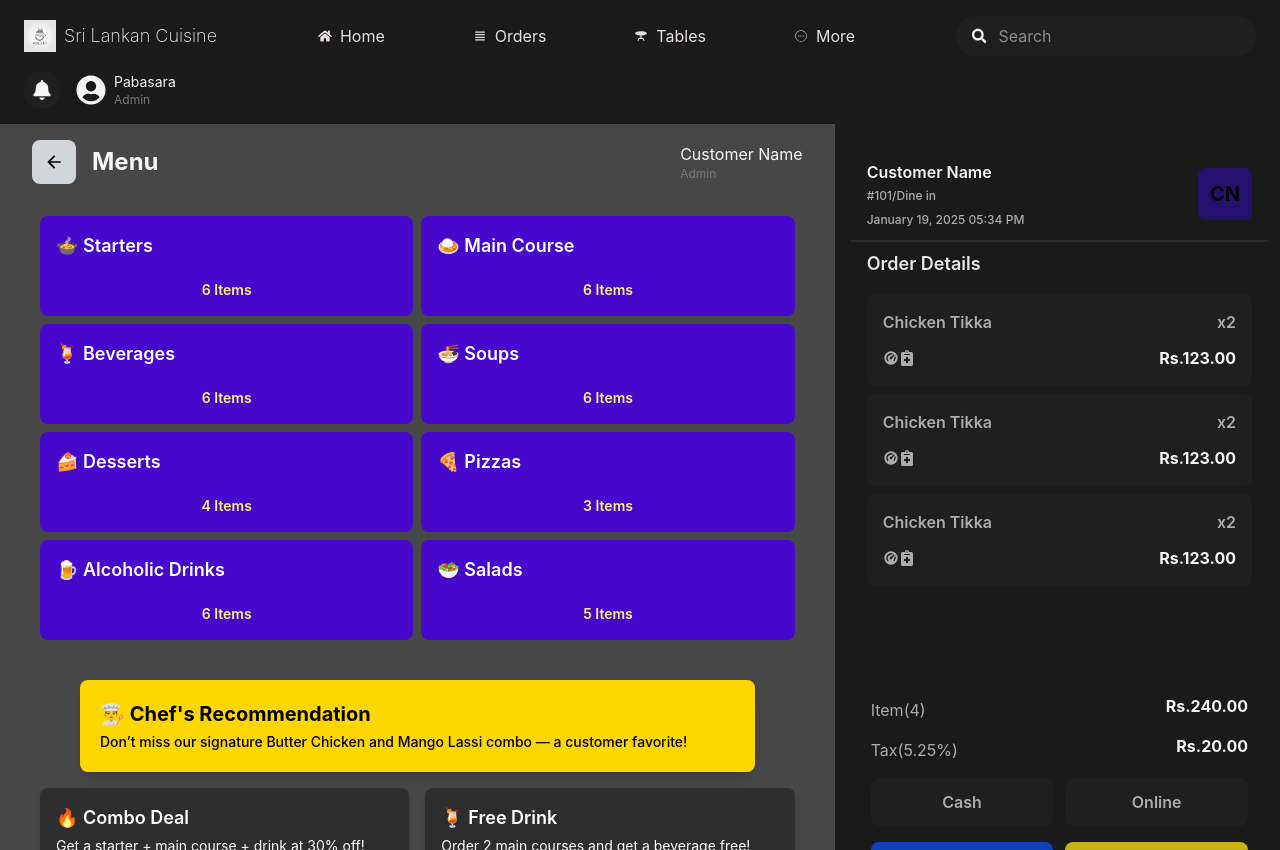
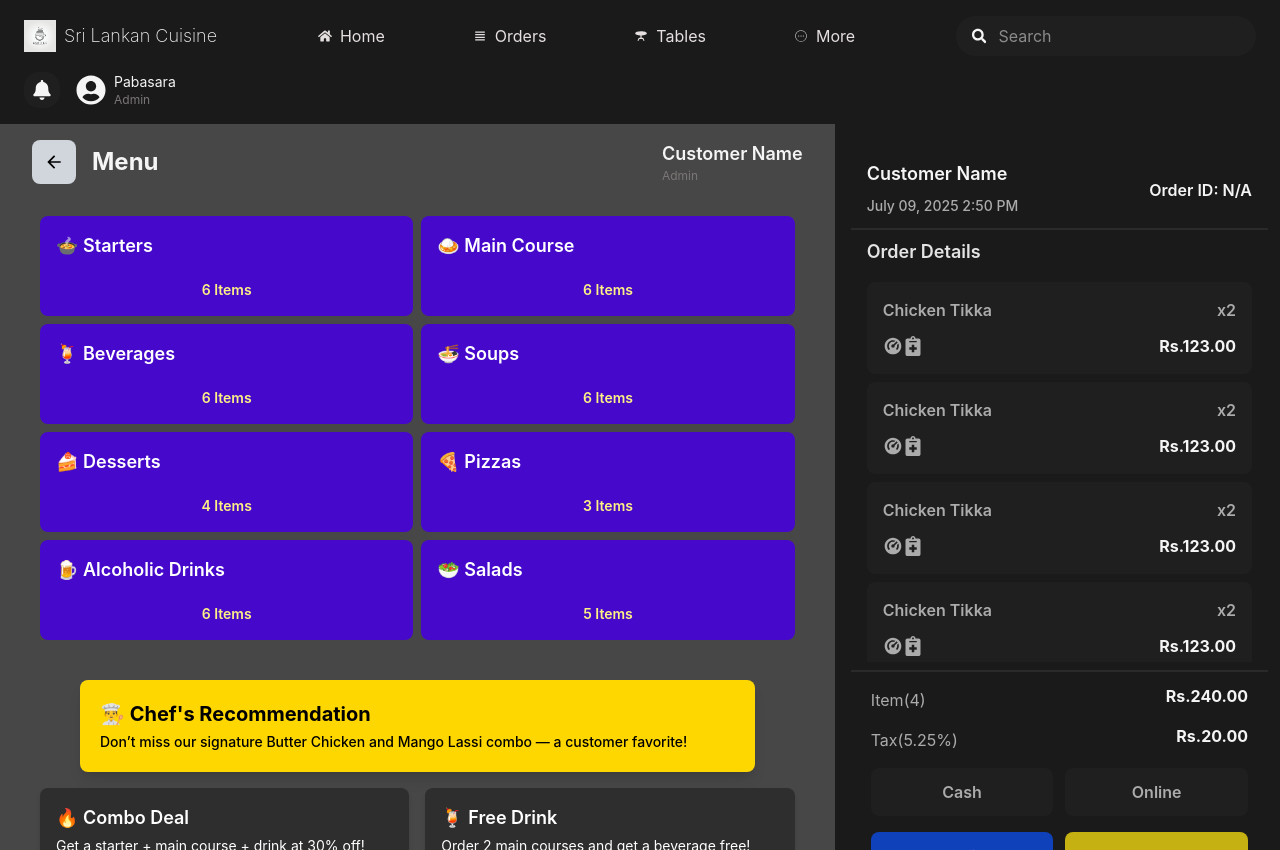
Before and after one commit to pabasaraashen/Pos-system, a React (Vite) app in the folder pos-frontend/: page /menu in a window 1280 px wide. Built offline with nearby package versions, Linux system fonts and the light colour scheme.

Commit message:
Update Menu.jsx

```diff
--- a/pos-frontend/src/pages/Menu.jsx
+++ b/pos-frontend/src/pages/Menu.jsx
@@ -1,59 +1,86 @@
-import React from 'react';
+import React, { useEffect, useState } from 'react';
 import BackButton from '../components/shared/BackButton';
 import MenuContainer from '../components/menu/MenuContainer';
 import { RiDashboard2Fill } from 'react-icons/ri';
 import { FaNotesMedical } from 'react-icons/fa';
+import { useSelector } from 'react-redux';
 
 const Menu = () => {
+  const customerData = useSelector(state => state.customer);
+  const [currentDateTime, setCurrentDateTime] = useState(new Date());
+
+  useEffect(() => {
+    const timer = setInterval(() => {
+      setCurrentDateTime(new Date());
+    }, 1000); // update every second
+
+    return () => clearInterval(timer); // cleanup on unmount
+  }, []);
+
+  const formatDateTime = (date) => {
+    const months = [
+      'January', 'February', 'March', 'April', 'May', 'June',
+      'July', 'August', 'September', 'October', 'November', 'December'
+    ];
+    const hours = date.getHours();
+    const minutes = date.getMinutes();
+    const ampm = hours >= 12 ? 'PM' : 'AM';
+    const formattedHour = hours % 12 || 12;
+    const formattedMinute = minutes < 10 ? `0${minutes}` : minutes;
+
+    return `${months[date.getMonth()]} ${String(date.getDate()).padStart(2, '0')}, ${date.getFullYear()} ${formattedHour}:${formattedMinute} ${ampm}`;
+  };
+
   return (
     <section className='bg-[#1a1a1a] h-[calc(100.8vh-5rem)] overflow-hidden flex gap-4'>
-       {/*left*/}
+      {/* left */}
       <div className='flex-[5] bg-[#474747]'>
         <div className='flex items-center justify-between px-8 py-4'>
           <div className='flex items-center gap-4'>
-            <BackButton/>
-            <h1 className='text-[#f5f5f5] text-2xl font-bold '>Menu</h1>
+            <BackButton />
+            <h1 className='text-[#f5f5f5] text-2xl font-bold'>Menu</h1>
           </div>
           <div className="flex items-center justify-around gap-4">
             <div className="flex items-center gap-2 cursor-pointer">
               <div className="flex flex-col items-start">
-                <h1 className="text-md text-[#f5f5f5]">Customer Name</h1>
+                <h1 className="text-lg font-semibold text-[#f5f5f5]">{customerData.customerName  || "Customer Name"}</h1>
                 <p className="text-xs text-[#7c7777]">Admin</p>
               </div>
             </div>
           </div>
         </div>
-
-        <MenuContainer/>
+        <MenuContainer />
       </div>
 
-       {/*right*/}
-       <div className='flex-[2.5] bg-[#1a1a1a] mt-4 mr-3 h-[780px] rounded-lg pt-2 '>
-         {/*customer info*/}
+      {/* right */}
+      <div className='flex-[2.5] bg-[#1a1a1a] mt-4 mr-3 h-[780px] rounded-lg pt-2'>
+        {/* customer info */}
         <div className='flex items-center justify-between px-4 py-3'>
           <div className='flex flex-col items-start'>
-                <h1 className='text-md text-[#f5f5f5] font-semibold'>Customer Name</h1>
-                <p className='text-xs text-[#ababab] font-medium mt-1'>#101/Dine in</p>
-                <p className='text-xs text-[#ababab] font-medium mt-2'>January 19, 2025 05:34 PM</p>
+            <h1 className='text-lg text-[#f5f5f5] font-semibold'>{customerData.customerName || "Customer Name" }</h1>
+            <p className='text-sm text-[#ababab] font-medium mt-2'>
+              {formatDateTime(currentDateTime)}
+            </p>
           </div>
-            <button className='bg-[#26106e] p-3 text-xl font-bold rounded-lg'>CN</button>
+          <h1 className='text-md text-[#f5f5f5] font-semibold mt-1'>Order ID: {customerData.customerID || "N/A"}</h1>
         </div>
-         <hr className='border-[#2a2a2a] border-t-2'/>
-         {/*cart items*/}
+        <hr className='border-[#2a2a2a] border-t-2' />
+
+        {/* cart items */}
         <div className='px-4 py-2'>
           <h1 className='text-lg text-[#e4e4e4] font-semibold'>Order Details</h1>
           <div className='mt-4 overflow-y-scroll scroll-hide h-[380px]'>
+
+            {/* repeatable cart item */}
             <div className='bg-[#1f1f1f] rounded-lg px-4 py-4 mb-2'>
               <div className='flex items-center justify-between'>
-                <h1 className='text-[#ababab] font-semibold text-md'>
-                    Chicken Tikka
-                </h1>
+                <h1 className='text-[#ababab] font-semibold text-md'>Chicken Tikka</h1>
                 <p className='text-[#ababab] font-semibold'>x2</p>
               </div>
               <div className='flex items-center justify-between mt-3'>
                 <div className='flex items-center gpa-3'>
-                    <RiDashboard2Fill className='text-[#ababab] cursor-pointer size={20}'/>
-                    <FaNotesMedical className='text-[#ababab] cursor-pointer size={20}'/>
+                  <RiDashboard2Fill className='text-[#ababab] cursor-pointer' size={20} />
+                  <FaNotesMedical className='text-[#ababab] cursor-pointer' size={20} />
                 </div>
                 <p className='text-[#f5f5f5] text-md font-bold'>Rs.123.00</p>
               </div>
@@ -61,15 +88,13 @@ const Menu = () => {
 
              <div className='bg-[#1f1f1f] rounded-lg px-4 py-4 mb-2'>
               <div className='flex items-center justify-between'>
-                <h1 className='text-[#ababab] font-semibold text-md'>
-                    Chicken Tikka
-                </h1>
+                <h1 className='text-[#ababab] font-semibold text-md'>Chicken Tikka</h1>
                 <p className='text-[#ababab] font-semibold'>x2</p>
               </div>
               <div className='flex items-center justify-between mt-3'>
                 <div className='flex items-center gpa-3'>
-                    <RiDashboard2Fill className='text-[#ababab] cursor-pointer size={20}'/>
-                    <FaNotesMedical className='text-[#ababab] cursor-pointer size={20}'/>
+                  <RiDashboard2Fill className='text-[#ababab] cursor-pointer' size={20} />
+                  <FaNotesMedical className='text-[#ababab] cursor-pointer' size={20} />
                 </div>
                 <p className='text-[#f5f5f5] text-md font-bold'>Rs.123.00</p>
               </div>
@@ -77,25 +102,38 @@ const Menu = () => {
 
              <div className='bg-[#1f1f1f] rounded-lg px-4 py-4 mb-2'>
               <div className='flex items-center justify-between'>
-                <h1 className='text-[#ababab] font-semibold text-md'>
-                    Chicken Tikka
-                </h1>
+                <h1 className='text-[#ababab] font-semibold text-md'>Chicken Tikka</h1>
                 <p className='text-[#ababab] font-semibold'>x2</p>
               </div>
               <div className='flex items-center justify-between mt-3'>
                 <div className='flex items-center gpa-3'>
-                    <RiDashboard2Fill className='text-[#ababab] cursor-pointer size={20}'/>
-                    <FaNotesMedical className='text-[#ababab] cursor-pointer size={20}'/>
+                  <RiDashboard2Fill className='text-[#ababab] cursor-pointer' size={20} />
+                  <FaNotesMedical className='text-[#ababab] cursor-pointer' size={20} />
                 </div>
                 <p className='text-[#f5f5f5] text-md font-bold'>Rs.123.00</p>
               </div>
             </div>
 
+             <div className='bg-[#1f1f1f] rounded-lg px-4 py-4 mb-2'>
+              <div className='flex items-center justify-between'>
+                <h1 className='text-[#ababab] font-semibold text-md'>Chicken Tikka</h1>
+                <p className='text-[#ababab] font-semibold'>x2</p>
+              </div>
+              <div className='flex items-center justify-between mt-3'>
+                <div className='flex items-center gpa-3'>
+                  <RiDashboard2Fill className='text-[#ababab] cursor-pointer' size={20} />
+                  <FaNotesMedical className='text-[#ababab] cursor-pointer' size={20} />
+                </div>
+                <p className='text-[#f5f5f5] text-md font-bold'>Rs.123.00</p>
+              </div>
+            </div>
 
           </div>
         </div>
 
-         {/*bills*/}
+        <hr className='border-[#2a2a2a] border-t-2' />
+
+        {/* bill summary */}
         <div className='flex items-center justify-between px-5 mt-2'>
           <p className='text-base text-[#ababab] mt-2'>Item(4)</p>
           <h1 className='text-[#f5f5f5] text-md font-bold'>Rs.240.00</h1>
@@ -104,23 +142,21 @@ const Menu = () => {
           <p className='text-base text-[#ababab] mt-2'>Tax(5.25%)</p>
           <h1 className='text-[#f5f5f5] text-md font-bold'>Rs.20.00</h1>
         </div>
+
+        {/* payment method buttons */}
         <div className='flex items-center gap-3 px-5 mt-4'>
           <button className='bg-[#1f1f1f] px-4 py-3 w-full rounded-lg text-[#ababab] font-semibold'>Cash</button>
           <button className='bg-[#1f1f1f] px-4 py-3 w-full rounded-lg text-[#ababab] font-semibold'>Online</button>
         </div>
 
+        {/* action buttons */}
         <div className='flex items-center gap-3 px-5 mt-4'>
-           <button className='px-4 py-3 w-full rounded-lg bg-[#0f42ba]  text-[#f5f5f5] font-semibold'>Receipt</button>
-           <button className='px-4 py-3 w-full rounded-lg bg-[#c6b112]  text-[#f5f5f5] font-semibold'>Place Order</button>
+          <button className='px-4 py-3 w-full rounded-lg bg-[#0f42ba] text-[#f5f5f5] font-semibold'>Receipt</button>
+          <button className='px-4 py-3 w-full rounded-lg bg-[#c6b112] text-[#f5f5f5] font-semibold'>Place Order</button>
         </div>
+      </div>
+    </section>
+  );
+};
 
-
-
-       </div>
-
-      {/**/}
-    </section>
-  )
-}
-
-export default Menu
+export default Menu;
```
Lines whose indentation alone changed are shown as unchanged.
